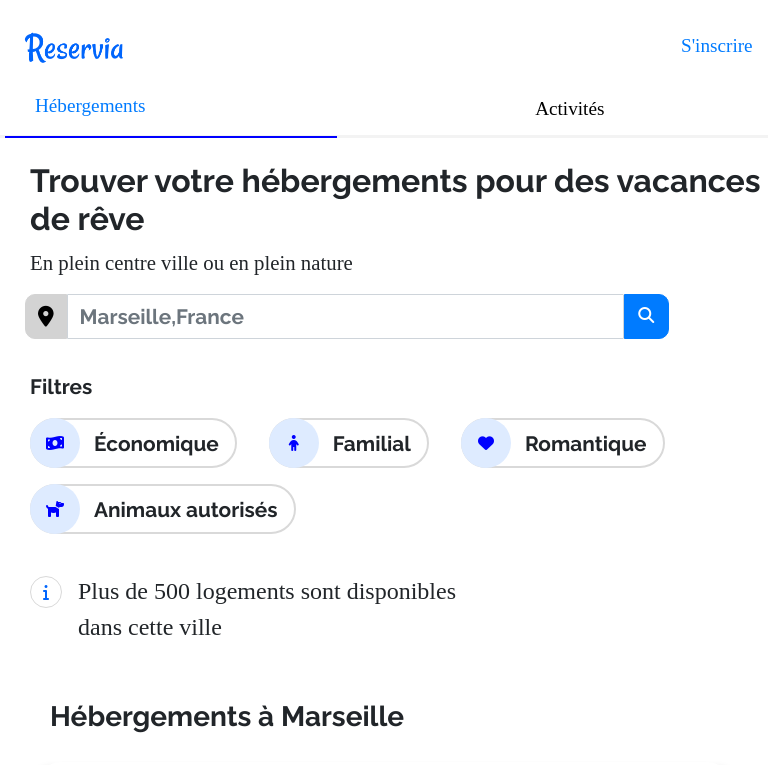
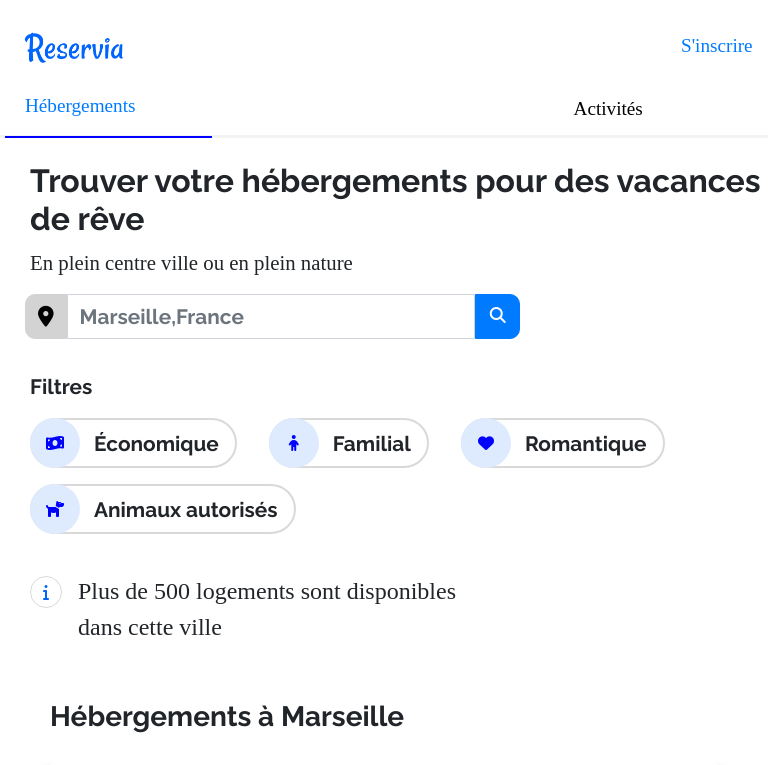
Before and after one commit to Yosra-Bouzouita/Reservia, a plain HTML site: page reservia.html in a window 768 px wide. Shown: the top 765 px of the page. Drawn offline with nearby package versions, Linux system fonts and the light colour scheme; a web font is replaced by a local one.

Commit message:
reglages en responsive

```diff
--- a/css/reservia.css
+++ b/css/reservia.css
@@ -43,6 +43,7 @@ nav ul
 {
     list-style-type: none;
     display:flex;
+
 
 }
 nav  li {
@@ -101,14 +102,14 @@ nav a
         border-top: none;
         border-bottom: 2px blue solid;
         padding-bottom: 15px;
-        padding-right: 25%;
-        padding-left: 30px;
+        padding-right: 10%;
+        padding-left: 20px;
     }
     #a2
     {
       position: absolute;
       top: 95px;
-      right: 20%;
+      right: 15%;
   }
   #a3
     {
@@ -255,7 +256,7 @@ nav a
 {
   #pseudo
   {
-   width: 75%;
+   width: 55%;
 }
 #recherche
 {
@@ -324,6 +325,7 @@ aside
     font-size: 89%;
     margin-top: 10px;
 }
+
 .boutonimage
 {
     display: flex;
@@ -511,6 +513,7 @@ right: 20px;
    position: relative;
    right: 6px;
    list-style-type: none;
+   width: 100%;
   }
 
   .lespetitsboutons
@@ -726,11 +729,11 @@ aside
 #noshebergements
 {
  position:relative;
- left: 3%;
+ left: 2%;
 }
 #Asistance
  {
  position: relative;
- left: 8%;
+ left: 6%;
  }
 }
```
